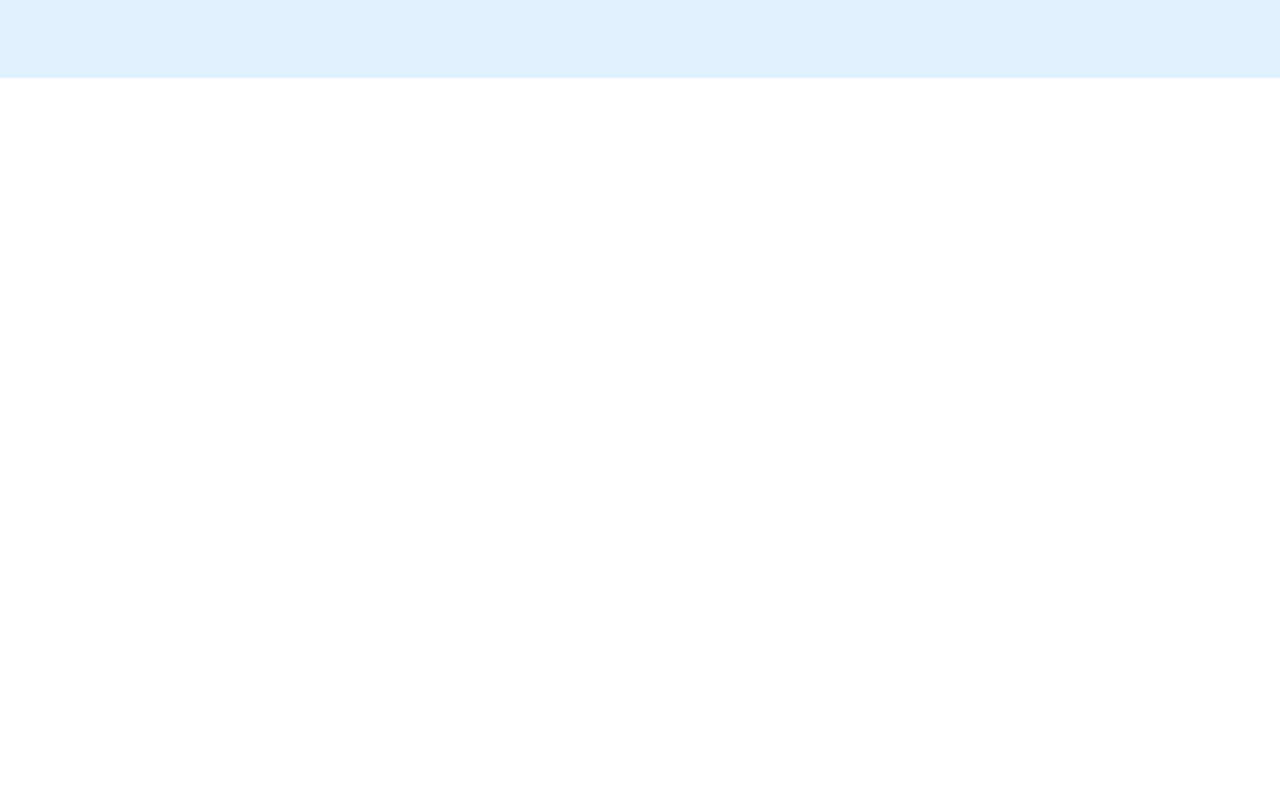
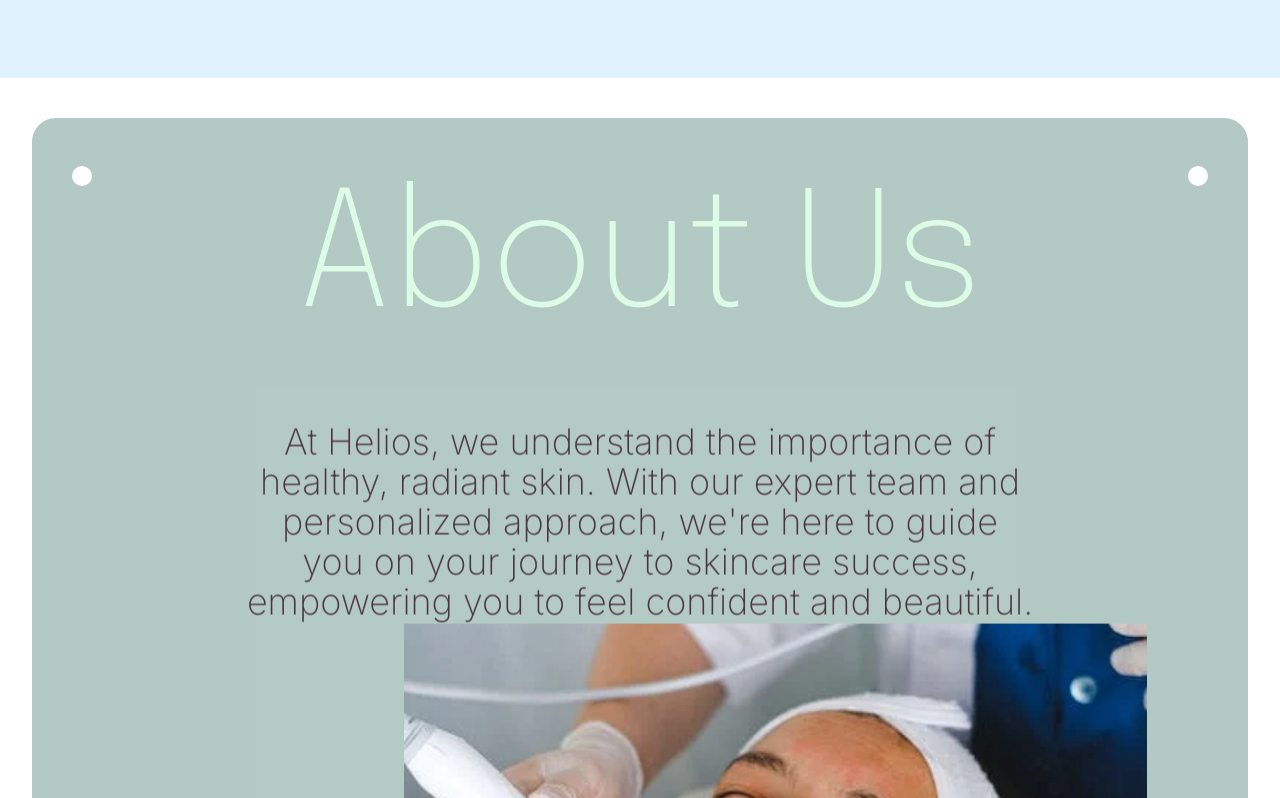
Before and after one commit to JJ-LXIX/dermatologist-mock, a Next.js app: page / in a window 1280 px wide. Shown: the part 882-1680 px from the top of the page. Before the commit the page ends 960 px from the top, so only its background shows below. Built offline with nearby package versions, Linux system fonts and the light colour scheme.

Commit message:
added about component to page.tsx

```diff
--- a/app/page.tsx
+++ b/app/page.tsx
@@ -12,7 +12,9 @@
     <ReactLenis root>
       <main className={`${montserrat.className}min-h-screen bg-white`}>
         <HeroSection epilogue={epilogue} />
-    </main>
+        <About epilogue={epilogue} />
+        <div className="h-screen w-full"></div>
+      </main>
     </ReactLenis>
   );
 }
```
